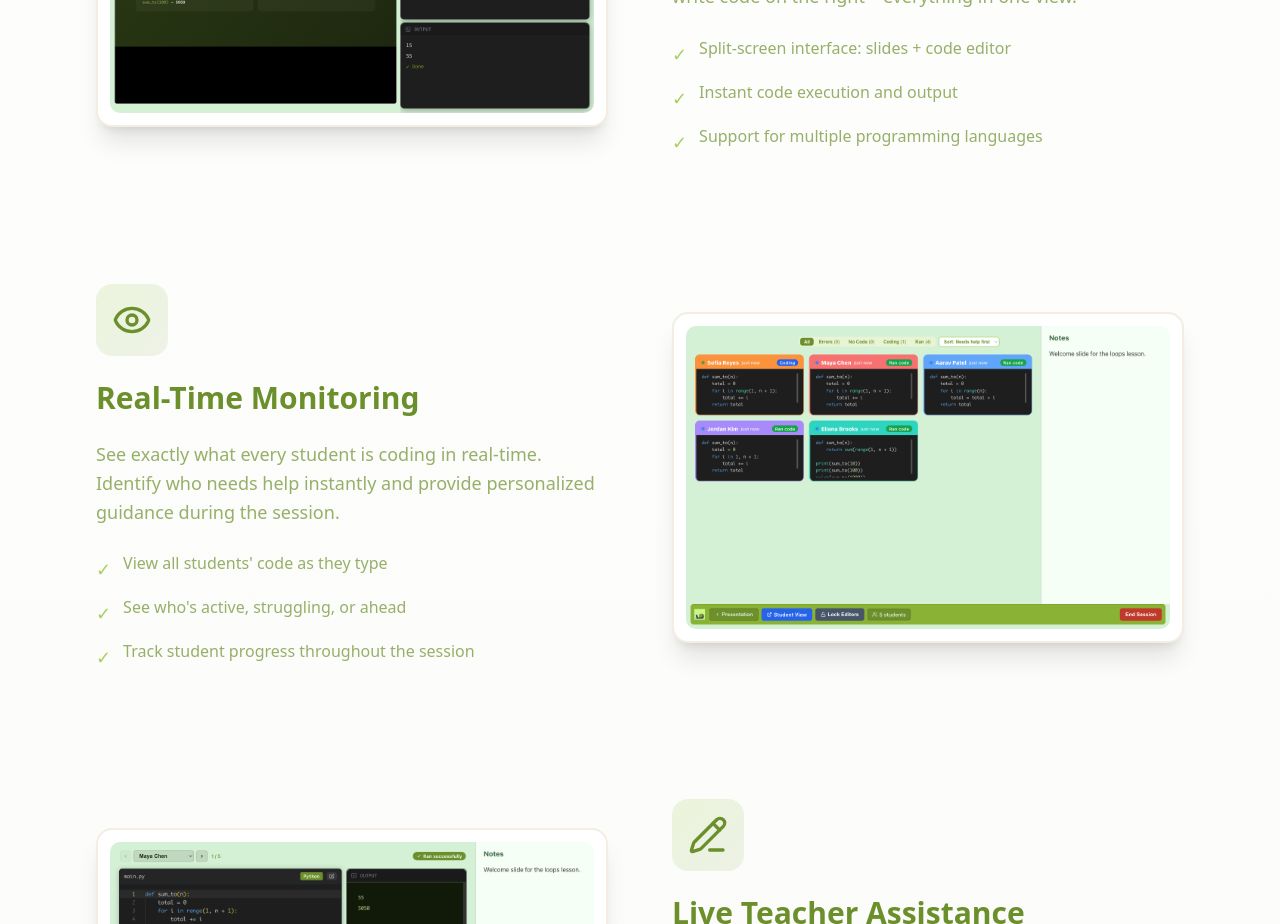
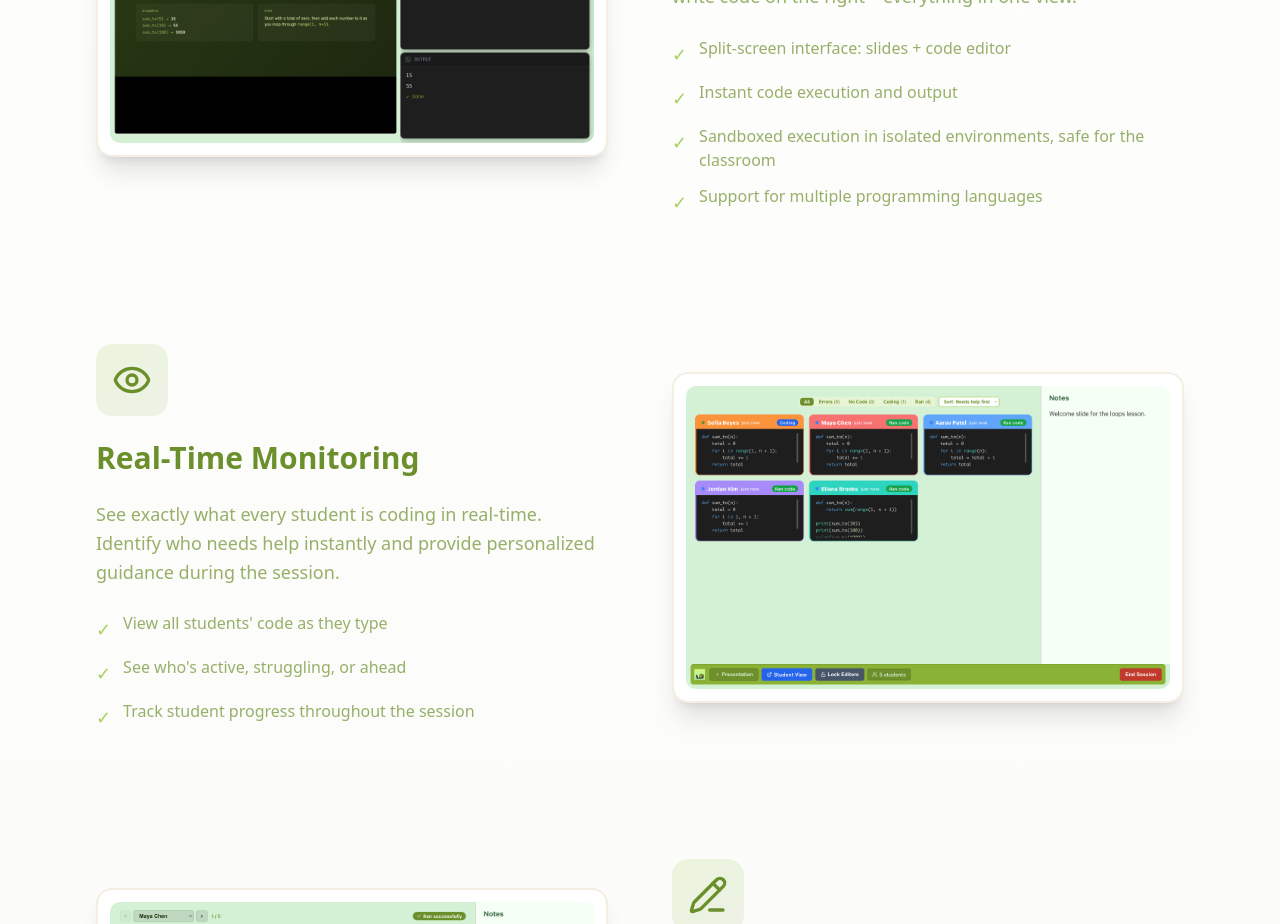
Before and after one commit to JayantDeveloper/codekiwi-site, a Next.js app: page /features in a window 1280 px wide. Shown: the part 1080-2004 px from the top of the page. Built offline with nearby package versions, Linux system fonts and the light colour scheme.

Commit message:
Features: add sandboxed code execution as a selling point

```diff
--- a/src/app/features/page.tsx
+++ b/src/app/features/page.tsx
@@ -99,6 +99,10 @@
                 <li className="flex items-start gap-3">
                   <span className="text-[#a8d05f] mt-1 text-lg">✓</span>
                   <span>Instant code execution and output</span>
+                </li>
+                <li className="flex items-start gap-3">
+                  <span className="text-[#a8d05f] mt-1 text-lg">✓</span>
+                  <span>Sandboxed execution in isolated environments, safe for the classroom</span>
                 </li>
                 <li className="flex items-start gap-3">
                   <span className="text-[#a8d05f] mt-1 text-lg">✓</span>
```
